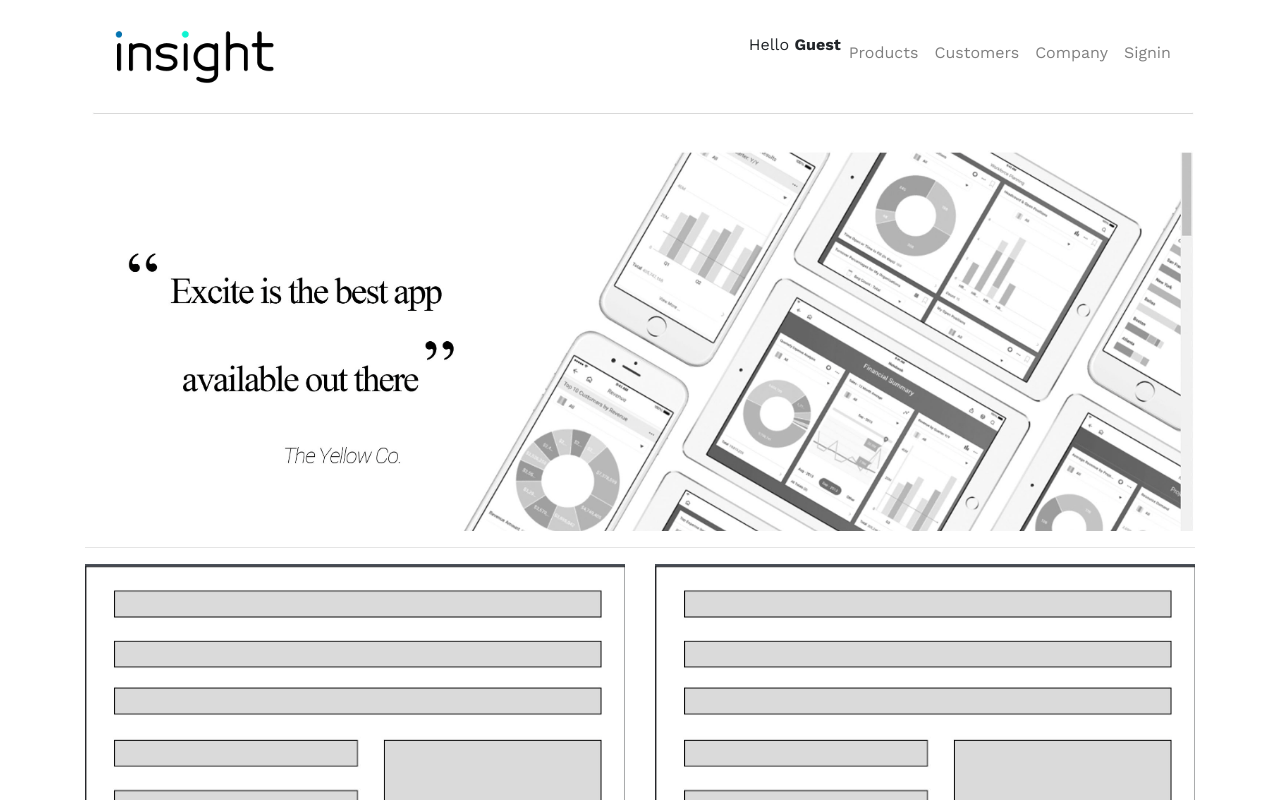
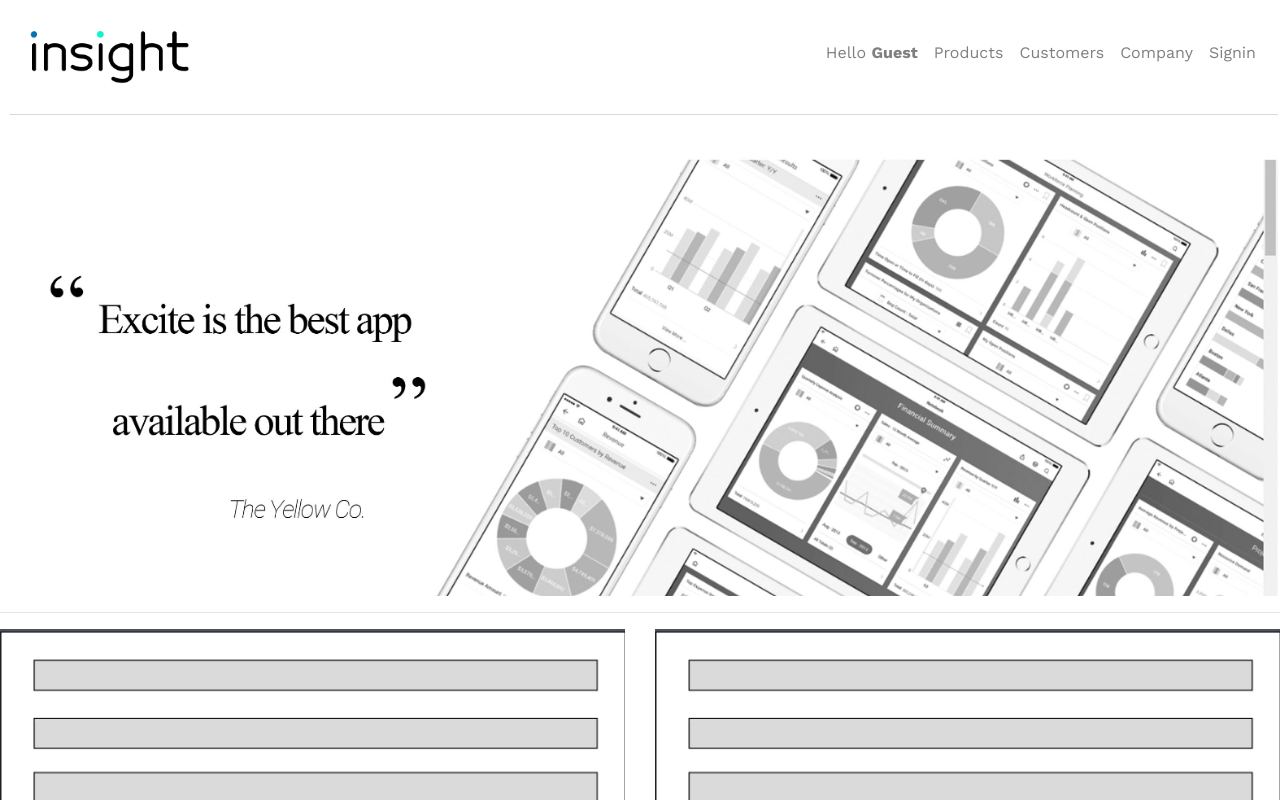
Before and after one commit to angela-andrews/Insight-Employee-Management-System, a React (Create React App) app in the folder client/: page / in a window 1280 px wide. Shown: the top 800 px of the page. Built offline with nearby package versions, Linux system fonts and the light colour scheme.

Commit message:
see commit message

```diff
--- a/client/src/App.js
+++ b/client/src/App.js
@@ -5,22 +5,15 @@
   Switch
 } from "react-router-dom";
 
-import Navbar from "./components/Elements/Navbar";
 import Home from "./components/Pages/Home";
 import Products from "./components/Pages/Products";
 import Customers from "./components/Pages/Customers";
 import Company from "./components/Pages/Company";
-import Signin from "./components/Pages/Signin";
+import Signin from "./components/Pages/SignIn";
 
 
 const App = () => (
-  <div className="container">
-    <Navbar
-    imageSrc={"images/insight_name_tr.png"}
-    imageAlt={"Incite Logo"}
-    navLinks={["products", "customers", "company", "signin"]}
-    signIn={true}
-    />
+  <div>
     <Router>
       <div>
         <Switch>
--- a/client/src/components/Elements/Menu/Menu.css
+++ b/client/src/components/Elements/Menu/Menu.css
@@ -1,6 +1,6 @@
 .Side-menu {
   width: auto;
-  max-width: 400px;
+  max-width: 200px;
   width: 100%;
 }
 .Side-menu .children {
--- a/client/src/components/Elements/Menu/Menu.js
+++ b/client/src/components/Elements/Menu/Menu.js
@@ -3,11 +3,7 @@
 import './Menu.css'
 
 const items = [
-	{label: 'Summary', value: 'summary', icon: '',
-	children: [
-		{label: 'Summary 1', value: 'summary1'},
-		{label: 'Summary 2', value: 'summary2'},
-	]},
+	{label: 'Summary', value: 'summary', icon: '',},
 	{label: 'Work History', value: 'wHistory', icon: '',
 	children: [
 		{label: 'Work History 1', value: 'summary1'},
@@ -37,7 +33,7 @@
 class Menu extends Component {
 	render() {
 		return (
-			<div>
+			<div id="yellow">
 				<SideMenu
 				items={items}
 				reverse={false}
--- a/client/src/components/Elements/Navbar.js
+++ b/client/src/components/Elements/Navbar.js
@@ -12,7 +12,7 @@
     </button>
     <div className="collapse navbar-collapse" id="navbarNav">
       <ul className="navbar-nav ml-auto">
-      <li>Hello <b>{signIn ? 'Guest' : `${userName}`}</b></li>
+      <li className="nav-link">Hello <b>{signIn ? 'Guest' : `${userName}`}</b></li>
         {navLinks.map(link => {
           return (<li className="nav-item">
           <a className="nav-link" href={"/"+link}>{link.charAt(0).toUpperCase() + link.substr(1)}</a>
--- a/client/src/components/Pages/Company.js
+++ b/client/src/components/Pages/Company.js
@@ -1,7 +1,15 @@
 import React from 'react';
+import Navbar from '../Elements/Navbar';
 
 const Company = () => (
-  <div class="row">
+  <div>
+    <Navbar
+      imageSrc={"images/insight_name_tr.png"}
+      imageAlt={"Incite Logo"}
+      navLinks={["products", "customers", "company", "signin"]}
+      signIn={true}
+    />
+    <hr />
     <h1>In the Company Route</h1>
   </div>
 );
--- a/client/src/components/Pages/Customers.js
+++ b/client/src/components/Pages/Customers.js
@@ -1,7 +1,17 @@
 import React from 'react';
+import Navbar from '../Elements/Navbar';
 
 const Customers = () => (
-  <h1>In the Customers Route</h1>
+  <div>
+    <Navbar
+      imageSrc={"images/insight_name_tr.png"}
+      imageAlt={"Incite Logo"}
+      navLinks={["products", "customers", "company", "signin"]}
+      signIn={true}
+    />
+    <hr />
+    <h1>In the Customers Route</h1>
+  </div>
 );
 
 export default Customers;
--- a/client/src/components/Pages/Home.js
+++ b/client/src/components/Pages/Home.js
@@ -1,9 +1,16 @@
 import React from 'react';
 import Jumbotron from "../Elements/Jumbotron";
 import Articles from "../Elements/Articles"
+import Navbar from "../Elements/Navbar";
 
 const Home = () => (
   <div>
+    <Navbar
+      imageSrc={"images/insight_name_tr.png"}
+      imageAlt={"Incite Logo"}
+      navLinks={["products", "customers", "company", "signin"]}
+      signIn={true}
+    />
     <Jumbotron />
     <hr />
     <div className="row">
--- a/client/src/components/Pages/Products.js
+++ b/client/src/components/Pages/Products.js
@@ -1,7 +1,18 @@
 import React from 'react';
+import Navbar from '../Elements/Navbar';
 
 const Products = () => (
-  <h1>In the Products Route</h1>
+  <div>
+    <Navbar
+      imageSrc={"images/insight_name_tr.png"}
+      imageAlt={"Incite Logo"}
+      navLinks={["products", "customers", "company", "signin"]}
+      signIn={true}
+    />
+    <hr />
+    <h1>In the Products Route</h1>
+  </div>
+
 );
 
 export default Products;
```
